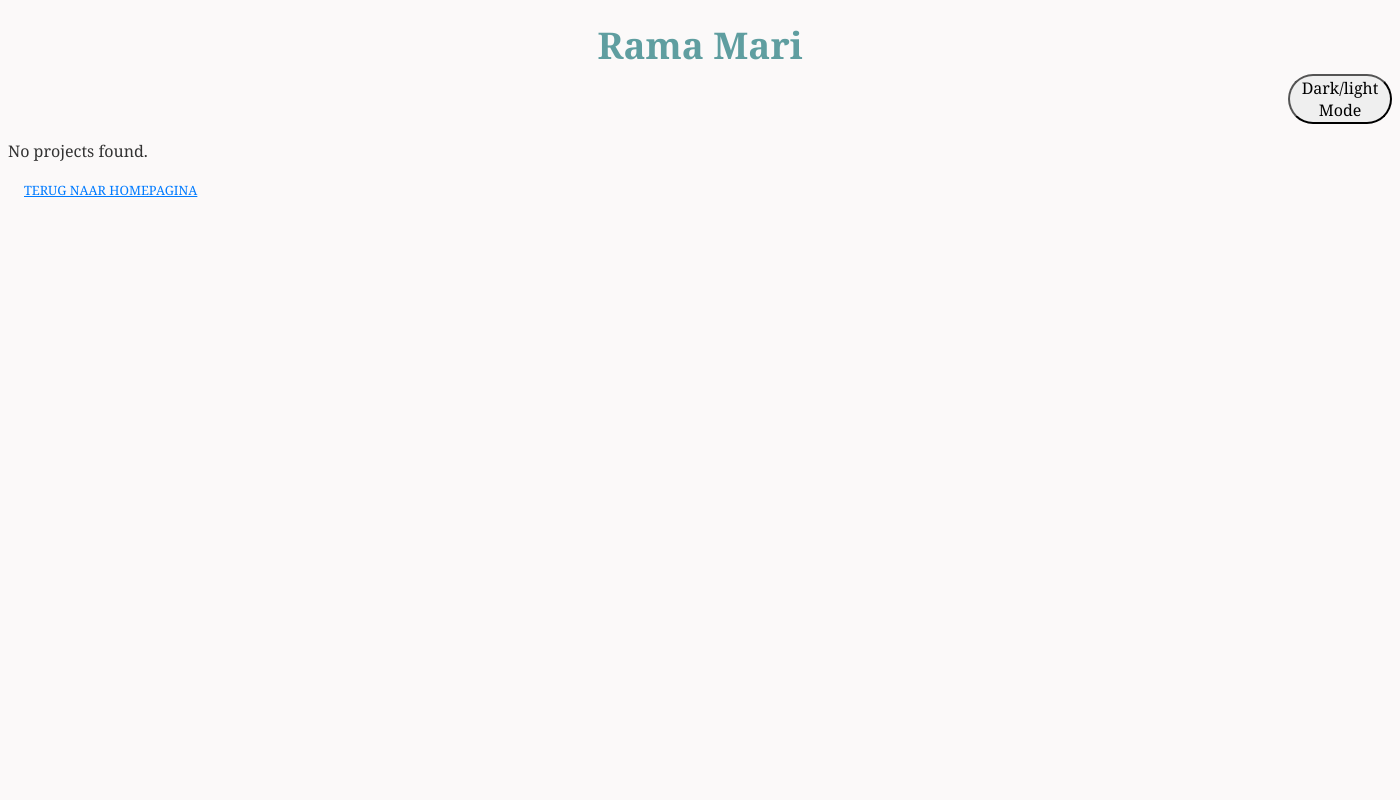
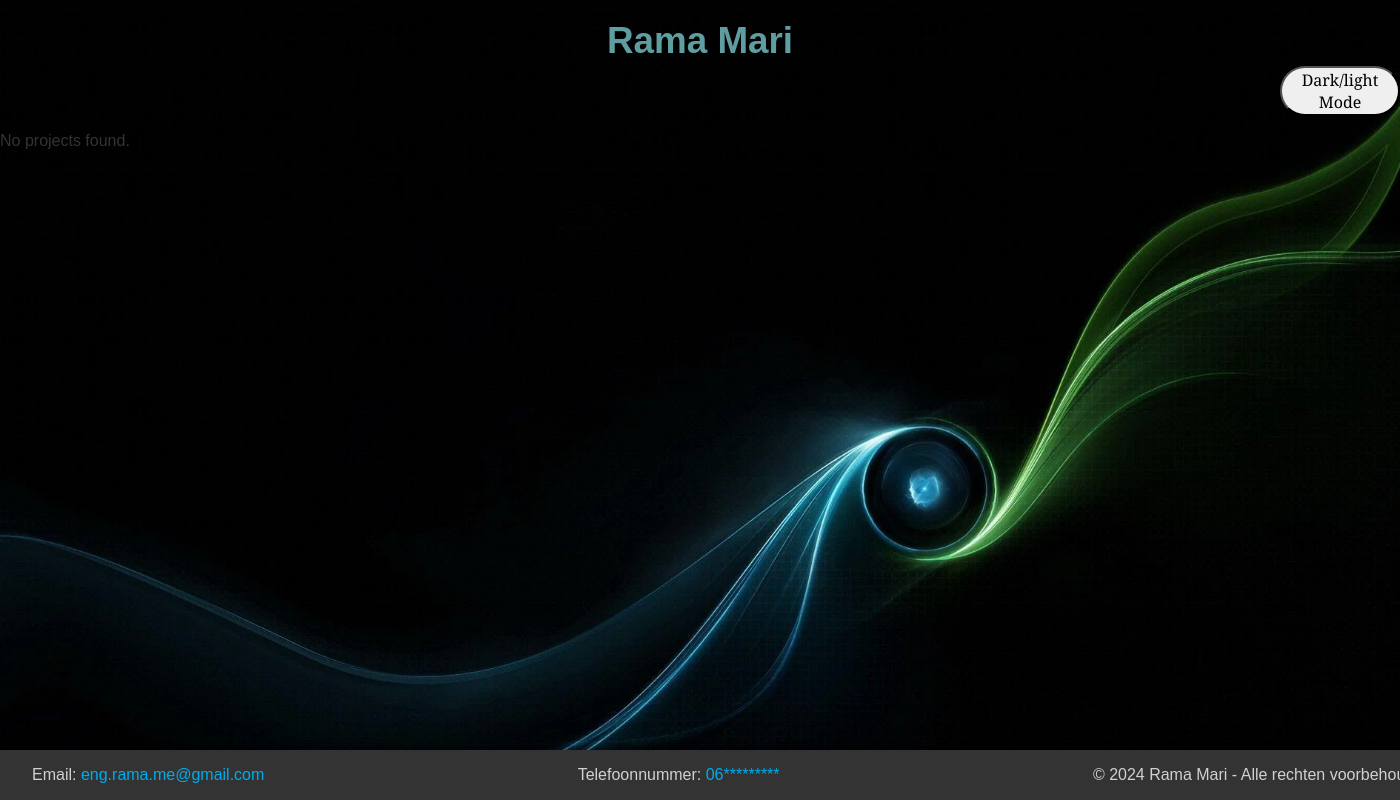
Before and after one commit to ramame2/project, a PHP site: page /projecten.php in a window 1400 px wide. Run offline with PHP 8.4, Linux system fonts and the light colour scheme; the visitor is signed in with stand-in values (Sample User, id 1); data that the repository does not hold is empty.

Commit message:
Update projecten.php

```diff
--- a/projecten.php
+++ b/projecten.php
@@ -156,5 +156,85 @@ $conn->close();
     }
 
 </script>
+
+<meta charset="UTF-8">
+<meta name="viewport" content="width=device-width, initial-scale=1.0">
+<title>Mijn Portfolio</title>
+<link rel="icon" href="my.ico" type="image/x-icon">
+<style>
+    /* Body styling */
+    body {
+        background-image: url(bb.jpg);
+        background-repeat: repeat;
+        background-size: cover;
+        margin: 0;
+        font-family: Arial, sans-serif;
+        display: flex;
+        flex-direction: column;
+        min-height: 100vh;
+    }
+
+    /* Main content container */
+    .content {
+        flex: 1;
+    }
+
+    /* Footer styling */
+    footer {
+        position: fixed;
+        bottom: 0;
+        left: 0;
+        width: 100%;
+        background-color: #333;
+        color: #f0f0f0;
+        display: flex;
+        justify-content: space-between;
+        align-items: center;
+        padding: 1rem 2rem;
+        font-size: 0.9rem;
+        box-shadow: 0 -2px 5px rgba(0, 0, 0, 0.2);
+    }
+
+    /* Footer content styling */
+    footer p {
+        margin: 0;
+        font-size: 1rem;
+        color: #d1d1d1;
+    }
+
+    footer a {
+        color: #00aced;
+        text-decoration: none;
+        font-weight: 500;
+    }
+
+    footer a:hover {
+        text-decoration: underline;
+        color: #ffffff;
+    }
+
+    /* Media query for smaller screens */
+    @media screen and (max-width: 600px) {
+        footer {
+            flex-direction: column;
+            text-align: center;
+            padding: 1rem;
+        }
+
+        footer p {
+            margin: 0.5rem 0;
+        }
+    }
+</style>
+<div class="content">
+    <!-- Main content here -->
+</div>
+
+<footer>
+    <p>Email: <a href="mailto:eng.rama.me@gmail.com">eng.rama.me@gmail.com</a></p>
+    <p>Telefoonnummer: <a href="tel:06*******">06*********</a></p>
+    <p>&copy; 2024 Rama Mari - Alle rechten voorbehouden</p>
+</footer>
+
 </body>
 </html>
```
